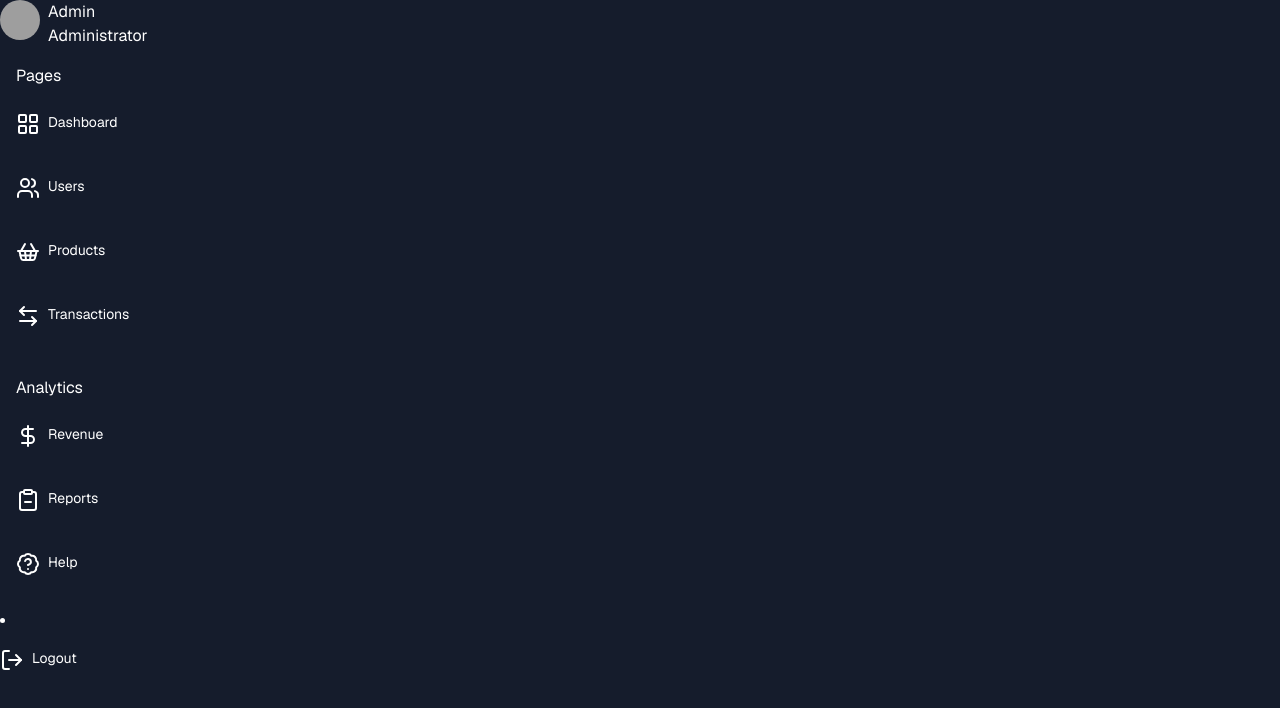
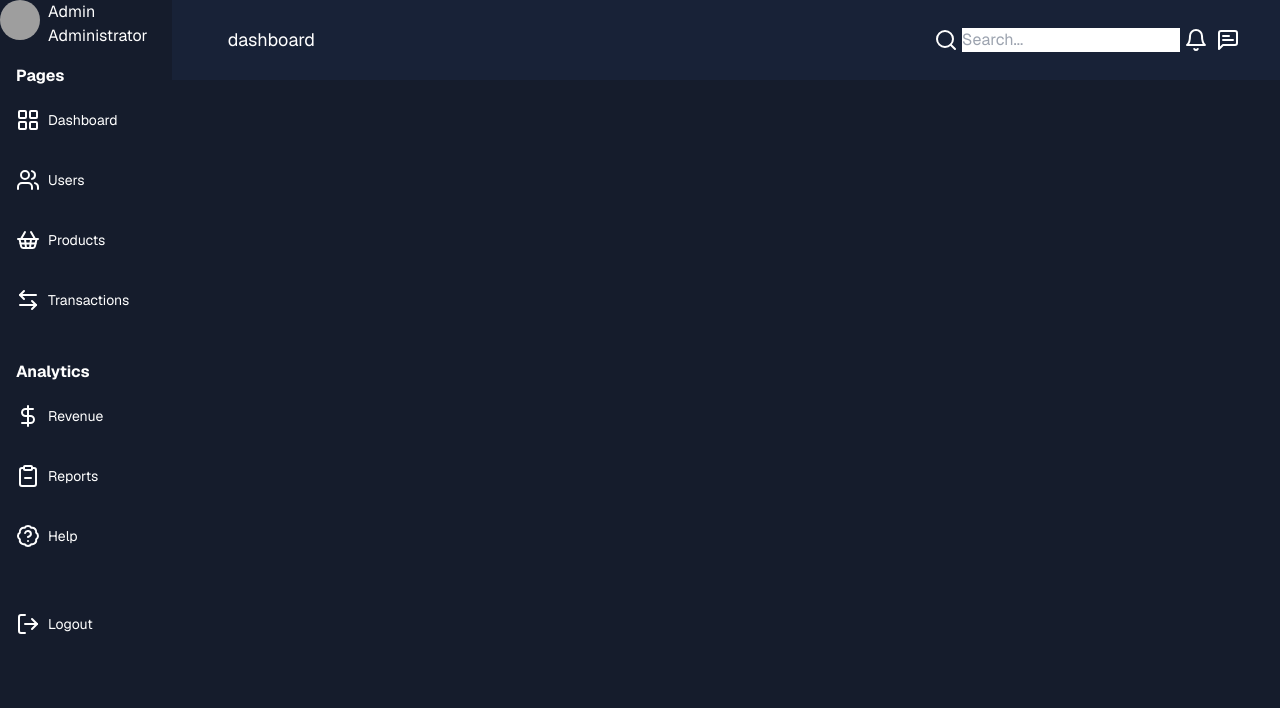
Before and after one commit to BarriosXJavier/tradehub, a Next.js app: page /dashboard in a window 1280 px wide. Shown: the top 708 px of the page. Built offline with nearby package versions, Linux system fonts and the light colour scheme; grey boxes are pictures that could not be loaded.

Commit message:
Refactor dashboard page to include new components Dashnav and Dashcard. Also, update the menuLinks component to use dynamic menu items. Remove unused login, dashboard, and related UI components. Add @radix-ui/react-avatar package and update background color in globals.css.

```diff
--- /dev/null
+++ b/src/app/dashboard/layout.tsx
@@ -0,0 +1,23 @@
+import type { Metadata } from "next";
+import "../../app/globals.css"
+import { GeistSans } from "geist/font/sans";
+import Sidebar from "@/ui/dashboard/sidebar/sidebar";
+import Dashnav from "@/ui/dashboard/dashnav";
+
+export const metadata: Metadata = {
+  title: "TradeHub",
+  description: "Next App Admin Management System",
+};
+
+export default function DashboardLayout() {
+  return (
+    <html lang="en">
+      <body className={GeistSans.className}>
+        <div className="flex space-x-6">
+          <Sidebar />
+          <Dashnav />
+        </div>
+      </body>
+    </html>
+  );
+}
--- a/src/app/dashboard/page.tsx
+++ b/src/app/dashboard/page.tsx
@@ -1,13 +1,16 @@
 import React from "react";
 import Sidebar from "@/ui/dashboard/sidebar/sidebar";
+import Dashnav from "@/ui/dashboard/dashnav";
+import Dashcard from "@/ui/dashboard/dashcard";
 
 type Props = {};
 
 const Dashboard = (props: Props) => {
   return (
     <div>
-      <div>
+      <div className="flex space-x-6">
         <Sidebar />
+        <Dashnav />
       </div>
     </div>
   );
--- a/src/app/dashboard/products/page.tsx
+++ b/src/app/dashboard/products/page.tsx
@@ -4,8 +4,11 @@ type Props = {}
 
 const Products = (props: Props) => {
   return (
-    <div>Products</div>
-  )
+    <div>
+      Products
+      <h2>Hello welcome to our products page</h2>
+    </div>
+  );
 }
 
 export default Products;
--- a/src/app/dashboard/users/page.tsx
+++ b/src/app/dashboard/users/page.tsx
@@ -1,11 +1,16 @@
 import React from 'react'
+import Dashcard from '@/ui/dashboard/dashcard';
 
 type Props = {}
 
 const Users = (props: Props) => {
   return (
-    <div>Users</div>
-  )
+    <div className="bg-slate-400">
+      <Dashcard />
+      <Dashcard />
+      <Dashcard />
+    </div>
+  );
 }
 
 export default Users;
--- a/src/app/globals.css
+++ b/src/app/globals.css
@@ -18,6 +18,7 @@
 body {
   background-color: var(--bgMain);
   color: var(--text);
+  list-style: none;
 }
 
 a {
--- /dev/null
+++ b/src/components/ui/card.tsx
@@ -0,0 +1,79 @@
+import * as React from "react"
+
+import { cn } from "@/lib/utils"
+
+const Card = React.forwardRef<
+  HTMLDivElement,
+  React.HTMLAttributes<HTMLDivElement>
+>(({ className, ...props }, ref) => (
+  <div
+    ref={ref}
+    className={cn(
+      "rounded-lg border bg-card text-card-foreground shadow-sm",
+      className
+    )}
+    {...props}
+  />
+))
+Card.displayName = "Card"
+
+const CardHeader = React.forwardRef<
+  HTMLDivElement,
+  React.HTMLAttributes<HTMLDivElement>
+>(({ className, ...props }, ref) => (
+  <div
+    ref={ref}
+    className={cn("flex flex-col space-y-1.5 p-6", className)}
+    {...props}
+  />
+))
+CardHeader.displayName = "CardHeader"
+
+const CardTitle = React.forwardRef<
+  HTMLParagraphElement,
+  React.HTMLAttributes<HTMLHeadingElement>
+>(({ className, ...props }, ref) => (
+  <h3
+    ref={ref}
+    className={cn(
+      "text-2xl font-semibold leading-none tracking-tight",
+      className
+    )}
+    {...props}
+  />
+))
+CardTitle.displayName = "CardTitle"
+
+const CardDescription = React.forwardRef<
+  HTMLParagraphElement,
+  React.HTMLAttributes<HTMLParagraphElement>
+>(({ className, ...props }, ref) => (
+  <p
+    ref={ref}
+    className={cn("text-sm text-muted-foreground", className)}
+    {...props}
+  />
+))
+CardDescription.displayName = "CardDescription"
+
+const CardContent = React.forwardRef<
+  HTMLDivElement,
+  React.HTMLAttributes<HTMLDivElement>
+>(({ className, ...props }, ref) => (
+  <div ref={ref} className={cn("p-6 pt-0", className)} {...props} />
+))
+CardContent.displayName = "CardContent"
+
+const CardFooter = React.forwardRef<
+  HTMLDivElement,
+  React.HTMLAttributes<HTMLDivElement>
+>(({ className, ...props }, ref) => (
+  <div
+    ref={ref}
+    className={cn("flex items-center p-6 pt-0", className)}
+    {...props}
+  />
+))
+CardFooter.displayName = "CardFooter"
+
+export { Card, CardHeader, CardFooter, CardTitle, CardDescription, CardContent }
--- /dev/null
+++ b/src/components/ui/input.tsx
@@ -0,0 +1,25 @@
+import * as React from "react"
+
+import { cn } from "@/lib/utils"
+
+export interface InputProps
+  extends React.InputHTMLAttributes<HTMLInputElement> {}
+
+const Input = React.forwardRef<HTMLInputElement, InputProps>(
+  ({ className, type, ...props }, ref) => {
+    return (
+      <input
+        type={type}
+        className={cn(
+          "flex h-10 w-full rounded-md border border-input bg-background px-3 py-2 text-sm ring-offset-background file:border-0 file:bg-transparent file:text-sm file:font-medium placeholder:text-muted-foreground focus-visible:outline-none focus-visible:ring-2 focus-visible:ring-ring focus-visible:ring-offset-2 disabled:cursor-not-allowed disabled:opacity-50",
+          className
+        )}
+        ref={ref}
+        {...props}
+      />
+    )
+  }
+)
+Input.displayName = "Input"
+
+export { Input }
--- /dev/null
+++ b/src/ui/dashboard/dashcard.tsx
@@ -0,0 +1,29 @@
+import {
+  Card,
+  CardContent,
+  CardDescription,
+  CardFooter,
+  CardHeader,
+  CardTitle,
+} from "@/components/ui/card";
+
+const Dashcard: React.FC = () => {
+  return (
+    <div>
+      <Card>
+        <CardHeader>
+          <CardTitle>Total Users</CardTitle>
+          <CardDescription>Card Description</CardDescription>
+        </CardHeader>
+        <CardContent>
+          <p>Card Content</p>
+        </CardContent>
+        <CardFooter>
+          <p>Card Footer</p>
+        </CardFooter>
+      </Card>
+    </div>
+  );
+};
+
+export default Dashcard;
--- /dev/null
+++ b/src/ui/dashboard/dashnav.tsx
@@ -0,0 +1,26 @@
+"use client";
+
+import { Bell, Search, MessageSquareText } from "lucide-react";
+import { usePathname } from "next/navigation";
+import { Input } from "@/components/ui/input";
+
+const Dashnav: React.FC = () => {
+  const pathname = usePathname();
+  return (
+    <nav className="bg-[#182237] flex h-10 justify-between items-center p-10 w-full">
+      <div className="text-lg mx-4">{pathname.split("/").pop()}</div>
+      <div className="flex space-x-1">
+        <Search />
+        <div>
+          <input type="text" placeholder="Search..." className="" />
+        </div>
+        <div className="flex space-x-2">
+          <Bell />
+          <MessageSquareText />
+        </div>
+      </div>
+    </nav>
+  );
+};
+
+export default Dashnav;
--- a/src/ui/dashboard/menuLinks.tsx
+++ b/src/ui/dashboard/menuLinks.tsx
@@ -1,33 +1,53 @@
 import Link from "next/link";
-import { LayoutGrid, Users, ShoppingBasket, ArrowLeftRight, DollarSign, LogOut, BadgeHelp, ClipboardMinus } from "lucide-react";
+import {
+  LayoutGrid,
+  Users,
+  ShoppingBasket,
+  ArrowLeftRight,
+  DollarSign,
+  LogOut,
+  BadgeHelp,
+  ClipboardMinus,
+} from "lucide-react";
 
-const MenuLinks = () => {
+const MenuLinks: React.FC = () => {
   const menuItem = (href: string, icon: React.ReactNode, label: string) => (
     <li>
-            <Link href={href} className="flex space-x-2 hover:bg-slate-800 active:bg-slate-800 py-4 text-sm rounded-md">
+      <Link href={href}
+
+          className="flex space-x-2 hover:bg-slate-700 active:bg-slate-800 py-4 text-sm items-center"
+          aria-label={label}
+        >
           {icon}
           <span>{label}</span>
+
       </Link>
     </li>
   );
 
   return (
-        <div>
-            <ul className="flex flex-col p-4 space-y-2">
-                <span>Pages</span>
+    <>
+      <ul className="flex flex-col p-4 space-y-1">
+        <h2 className="font-bold">Pages</h2>
         {menuItem("../../dashboard/", <LayoutGrid />, "Dashboard")}
         {menuItem("../../dashboard/users", <Users />, "Users")}
         {menuItem("../../dashboard/products", <ShoppingBasket />, "Products")}
-                {menuItem("../../dashboard/transactions", <ArrowLeftRight />, "Transactions")}
+        {menuItem(
+          "../../dashboard/transactions",
+          <ArrowLeftRight />,
+          "Transactions"
+        )}
       </ul>
-            <ul className="flex flex-col p-4 space-y-2">
-                <span>Analytics</span>
+      <ul className="flex flex-col p-4 space-y-1">
+        <h2 className="font-bold">Analytics</h2>
         {menuItem("../../dashboard/revenue", <DollarSign />, "Revenue")}
         {menuItem("../../dashboard/reports", <ClipboardMinus />, "Reports")}
         {menuItem("../../dashboard/help", <BadgeHelp />, "Help")}
       </ul>
+      <ul className="flex flex-col p-4 space-y-1">
         {menuItem("../../dashboard/logout", <LogOut />, "Logout")}
-        </div>
+      </ul>
+    </>
   );
 };
 
```
Lines whose indentation alone changed are shown as unchanged.
